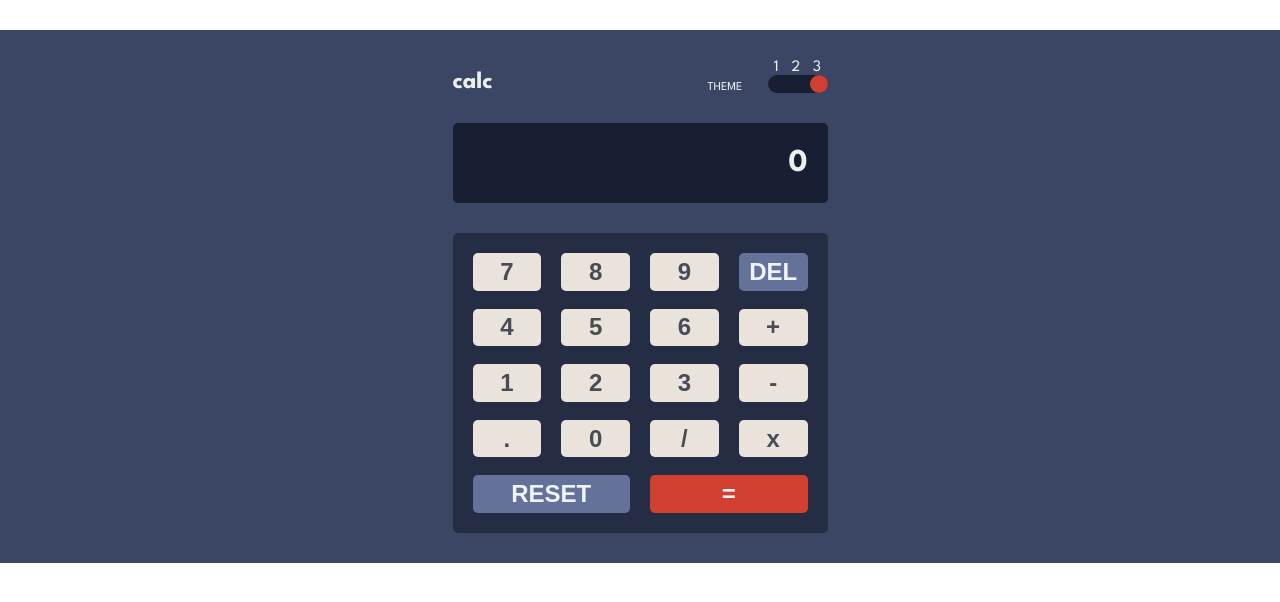
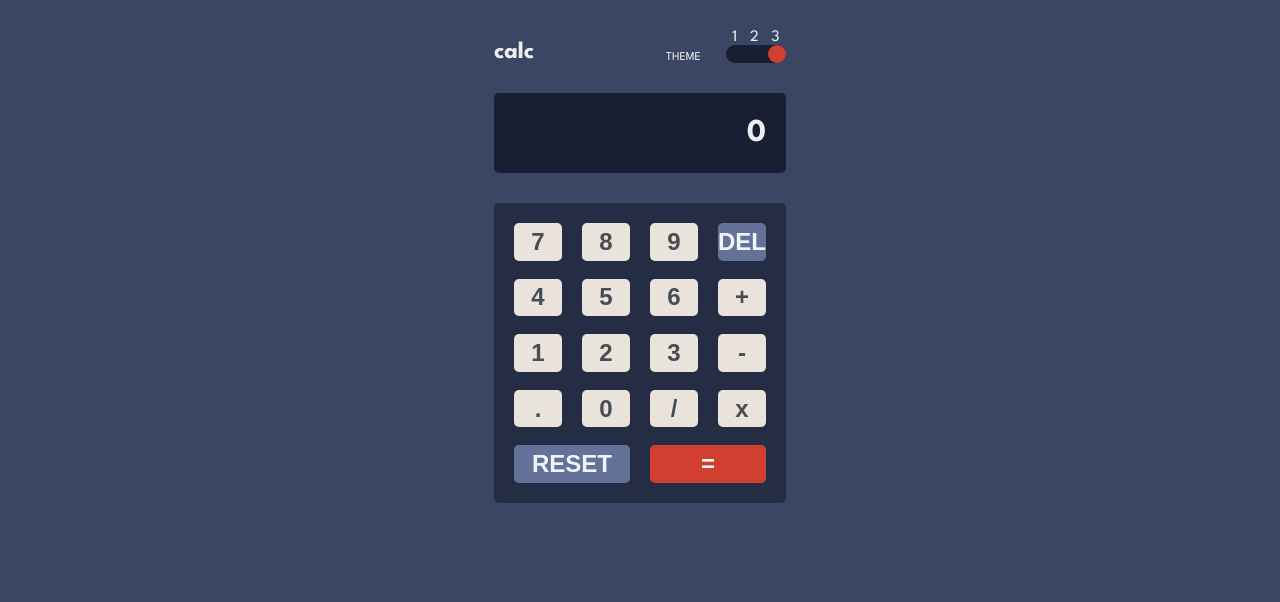
Before and after one commit to Thomas-wagon/calculator-app, a React (Create React App) app: page / in a window 1280 px wide. Shown: the top 602 px of the page. Built offline with nearby package versions, Linux system fonts and the light colour scheme.

Commit message:
calculator 10 - fixed background color logic

```diff
--- a/src/styles/_calculator.scss
+++ b/src/styles/_calculator.scss
@@ -1,5 +1,8 @@
 .container {
   background: $t0-color-main;
+  min-height: 100vh;
+  display: flex;
+  justify-content: center;
   &.t1 {
     background: $t1-color-main;
   }
@@ -13,6 +16,5 @@
   flex-direction: column;
   row-gap: 30px;
   max-width: 375px;
-  margin: 30px auto;
-  padding: 30px 0;
+  margin-top: 30px;
 }
--- a/src/styles/_settings.scss
+++ b/src/styles/_settings.scss
@@ -72,10 +72,7 @@ $t2-color-output: #fae358;
 }
 
 body {
-  // background: $t0-color-main;
   font-family: $font-1;
-  // max-width: 375px;
-  // margin: 30px auto;
   color: white;
 }
 
```
